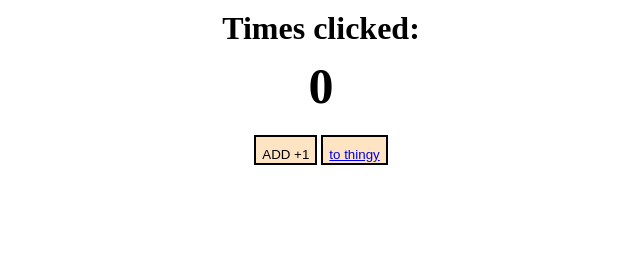
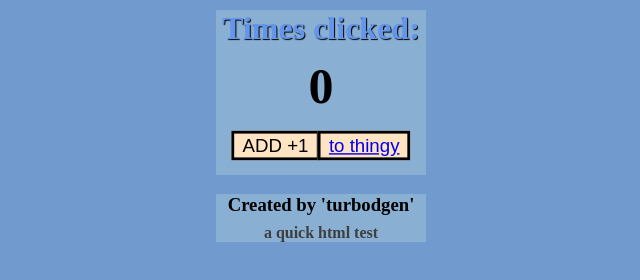
Before and after one commit to turbodgen/turbodgen.github.io, a plain HTML site: page index.html in a window 1280 px wide. Shown: the whole page, without its empty margins (319-959 px from the left). Drawn offline with Linux system fonts and the light colour scheme.

Commit message:
css stuff

```diff
--- a/index.css
+++ b/index.css
@@ -1,5 +1,5 @@
 body{
-    background-color: cover;
+    background-color: rgb(113, 154, 207);
     font-weight: bold;
     text-align: center;
 }
@@ -7,6 +7,8 @@ body{
 h1{
     margin-top: 10px;
     margin-bottom: 10px;
+    color: cornflowerblue;
+    text-shadow: 1px 1px 1px #000000;
 }
 
 h2{
@@ -15,8 +17,33 @@ h2{
     margin-bottom: 20px;
 }
 
+h3{
+    margin-bottom: -8px;
+}
+
+p{
+    color: #3f3f3f;
+}
+
 button {
+    transform: scale(1.4);
     border: 2px solid black;
     background-color: bisque;
-    padding-top: 10px;
+    margin-left: 10px;
+    margin-right: 10px;
 }
+
+.countDiv{
+    background-color: rgb(137, 176, 211);
+    padding-bottom: 10px;
+    height: 155px;
+    width: 210px;
+    margin: auto;
+}
+
+footer{
+    background-color: rgb(137, 176, 211);
+    height: 50;
+    width: 210px;
+    margin: auto;
+}
--- a/index.html
+++ b/index.html
@@ -6,10 +6,16 @@
         <link rel="icon" type="image/png" href="icon.ico" sizes="16x16">
     </head>
     <body>
-        <h1>Times clicked:</h1>
-        <h2 id="count-el">0</h2>
-        <button id="addButton" onclick="addTo()">ADD +1</button>
-        <script src="index.js"></script>
-        <button><a href='other.html' alt='link thingy'>to thingy</a></button>
+        <div class="countDiv">
+            <h1>Times clicked:</h1>
+            <h2 id="count-el">0</h2>
+            <button id="addButton" onclick="addTo()">ADD +1</button>
+            <button><a href='other.html' alt='link thingy'>to thingy</a></button>
+            <script src="index.js"></script>
+        </div>
+        <footer>
+            <h3>Created by 'turbodgen'</h3>
+            <p>a quick html test</p>
+        </footer>
     </body>
 </html>
--- a/index.js
+++ b/index.js
@@ -5,6 +5,7 @@ console.log(count)
 
 function addTo(){
     count = count + 1
-    theCount.innerText = count
+    theCount.textContent = count
+    document.title = "testing "+count
     console.log("button was clicked my guy"+count)
 }
```
Also changed, not shown: imgs/bg.png (added).
